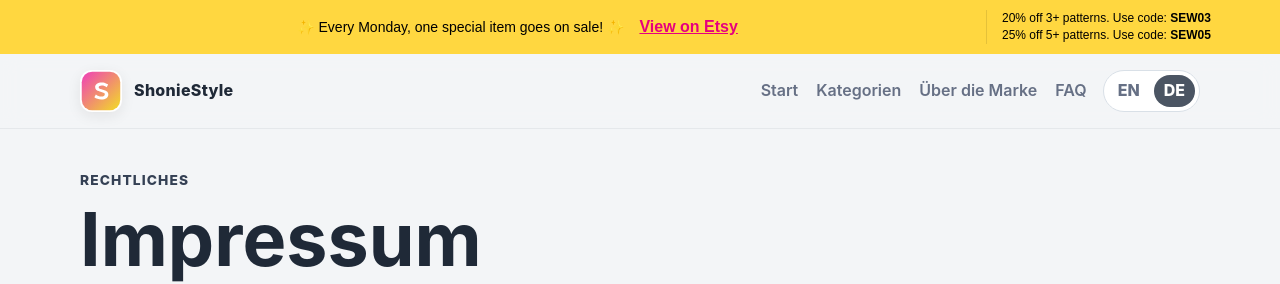
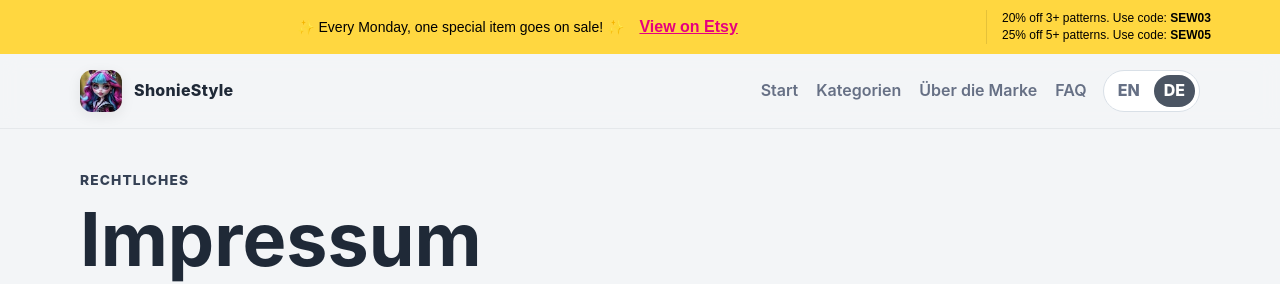
Before and after one commit to ShonieStyle/shoniestyle.github.io, a Jekyll site: the page built from impressum.md, in a window 1280 px wide. Shown: the top 284 px of the page. Built offline with Jekyll 4.4.1, drawn with Linux system fonts in a browser that asks for light colours.

Commit message:
Update site.yml

```diff
--- a/_data/de/site.yml
+++ b/_data/de/site.yml
@@ -3,7 +3,7 @@
 brand:
   name: "ShonieStyle"
   logo_text: "SS"
-  logo_image: "/assets/images/logo-shoniestyle.svg"
+  logo_image: "/assets/images/logo-shonie-small.jpeg"
   logo_image_alt: "ShonieStyle Logo"
   show_name: true
   home_url: "/de/"
```
